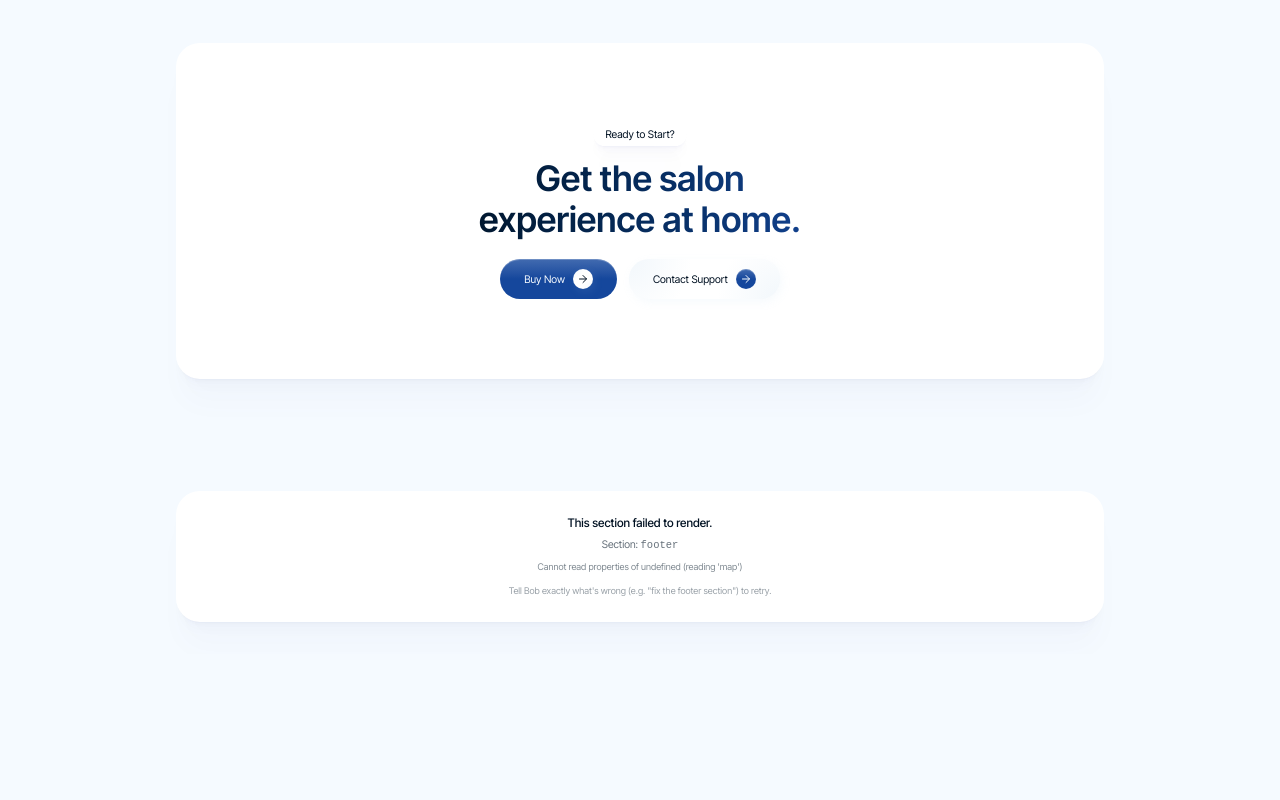
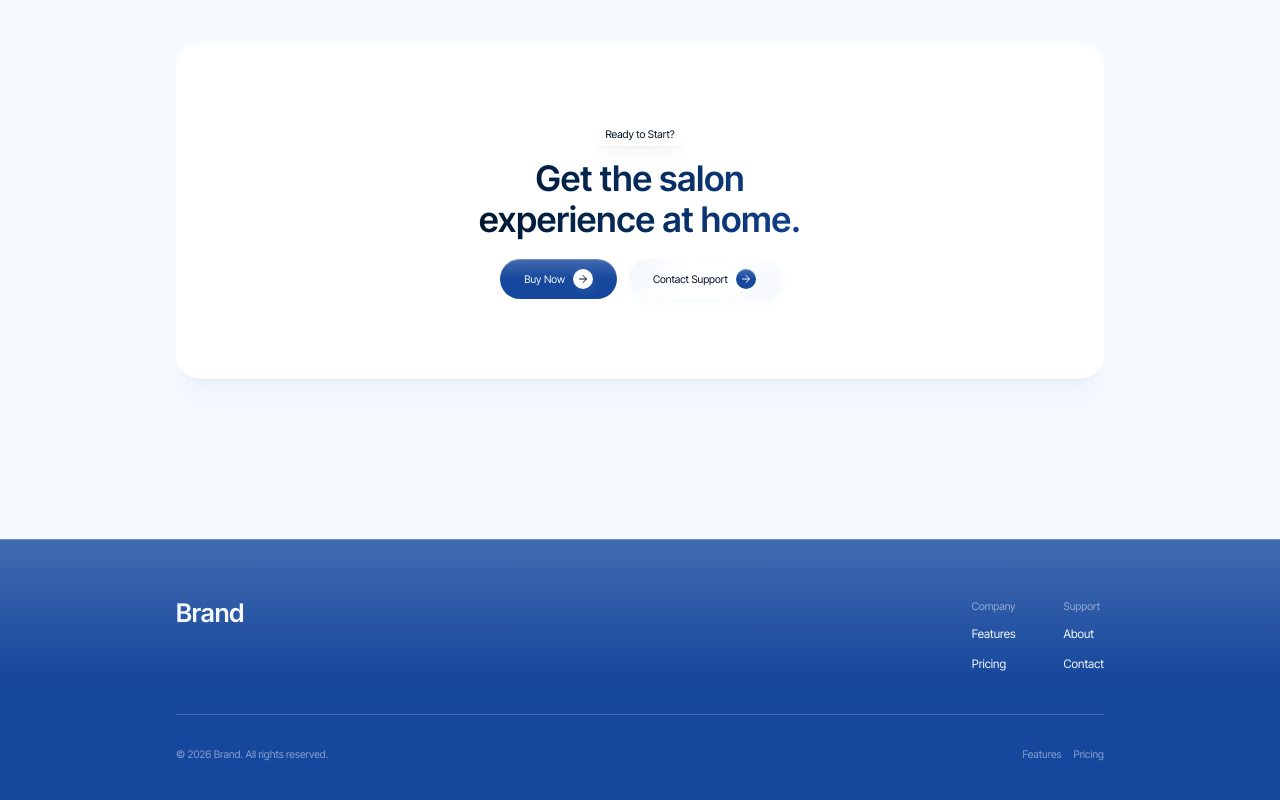
Before and after one commit to dmytro-webild/d81cd513-143b-4f02-9578-9af919f964f1, a React (Vite) app: page / in a window 1280 px wide. Shown: the part 4630-5430 px from the top of the page. Before the commit the page ends 5284 px from the top, so only its background shows below. Built offline with nearby package versions, Linux system fonts and the light colour scheme; grey boxes are pictures that could not be loaded; a web font is replaced by a local one.

Commit message:
Update src/components/Layout.tsx

```diff
--- a/src/components/Layout.tsx
+++ b/src/components/Layout.tsx
@@ -45,6 +45,12 @@ export default function Layout() {
         <FooterSimple
       brand="Brand"
       copyright="© 2026 Brand. All rights reserved."
+      links={[
+        {
+          label: "Features",          href: "#features"},
+        {
+          label: "Pricing",          href: "#pricing"},
+      ]}
       columns={[
         {
           title: "Company",          items: [
```
